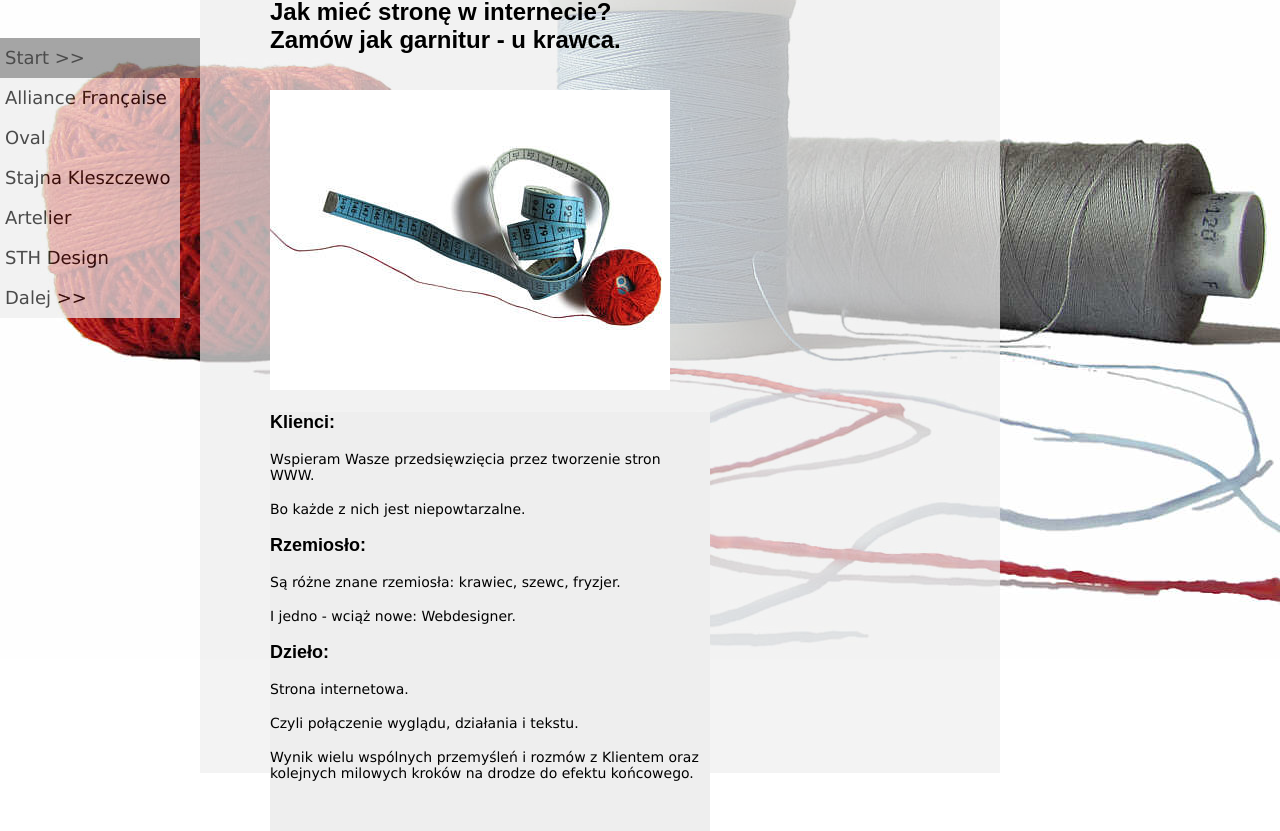
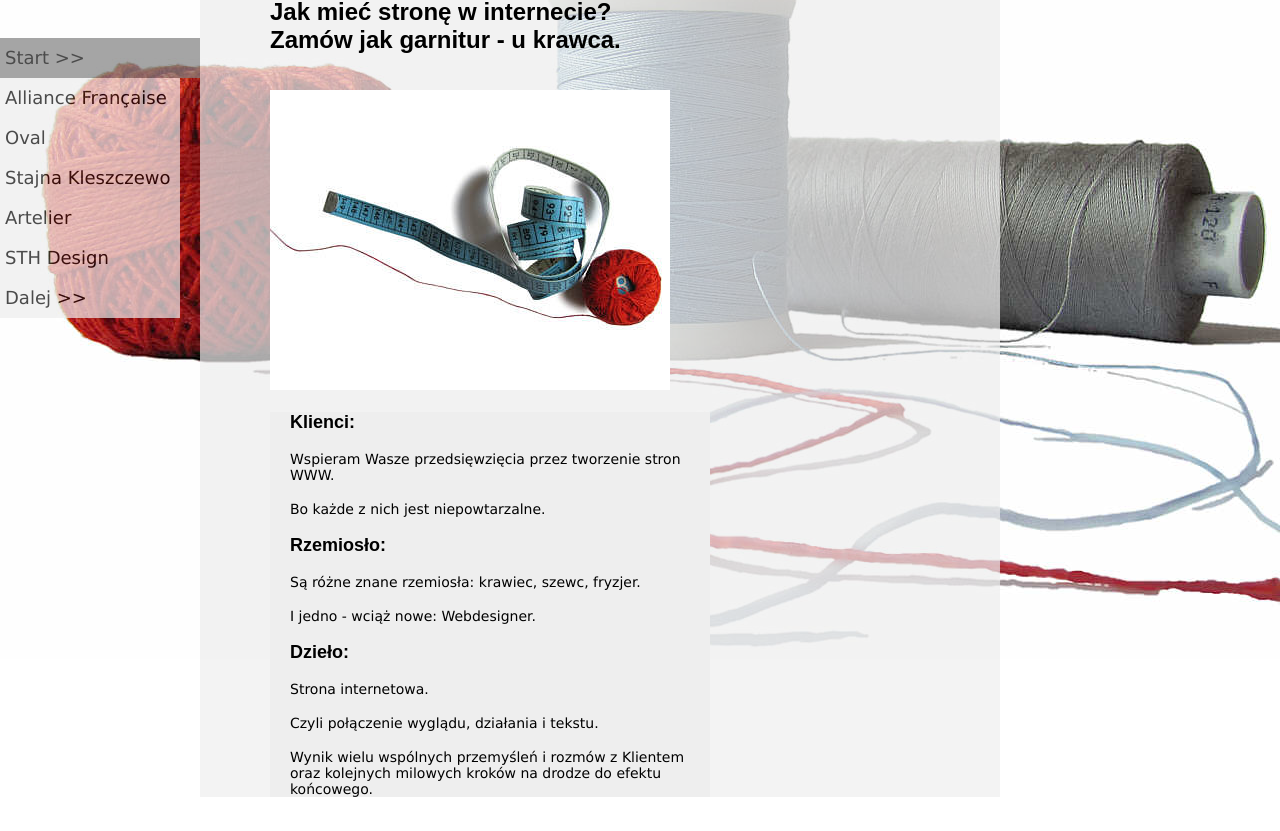
Before and after one commit to kazlas/krawiec, a plain HTML site: page index.html in a window 1280 px wide. Shown: the part 62-893 px from the top of the page. After the commit the page ends 859 px from the top, so only its background shows below. Drawn offline with Linux system fonts and the light colour scheme.

Commit message:
Background only under text, no bottom padding
Background only under text, no bottom padding for animation fix

```diff
--- a/css/curtain-description.css
+++ b/css/curtain-description.css
@@ -26,5 +26,7 @@
 	font-family: Verdana, Tahoma, Arial, sans-serif;
 	font-size:14px;
 	background-color: #EEE;
-	padding-bottom: 50px;
+	padding-top:0px;
+	padding-left: 20px;
+	padding-right: 20px;
 }
--- a/js/description-show.js
+++ b/js/description-show.js
@@ -57,8 +57,9 @@ $(document).ready(function(){
   }
 
   function clearDescription (displayElement) {
-	  $(displayElement).html("");
-	  $(displayElement).css("padding-bottom", 0);
+    $(displayElement).children().each(function(){
+	    $(this).html("");
+	});
   }
 
   function showDescription (displayElement, descriptionId, lang) {
@@ -72,11 +73,6 @@ $(document).ready(function(){
     showPicture ($pictureElement , descriptionId, lang);
     showText ($textElement, descriptionId, lang);
 
-
-    $(displayElement).children().each(function(){
-      totalHeight = totalHeight + $(this).outerHeight();
-    });
-    $(displayElement).css("height", totalHeight);
   }
 
   function showTitle (displayElement, descriptionId, lang) {
@@ -95,7 +91,6 @@ $(document).ready(function(){
   function showText (displayElement, descriptionId, lang) {
 	var description = getDescription (descriptionId, lang);
 	var paragraphsHtml = getParagraphsHtml (description);
-	$(displayElement).css("padding-bottom", "50px");
 	$(displayElement).html(paragraphsHtml);
   }
 
@@ -104,13 +99,12 @@ $(document).ready(function(){
   	  var commonHeight = $(elementHeightPerfect).css("height");
   	  var commonPaddingTop = $(elementHeightPerfect).css("padding-top");
   	  var commonPaddingBottom = $(elementHeightPerfect).css("padding-bottom");
+	  var commonTop = $(elementHeightPerfect).css("top");
 
-	  var addPerfectTop = $(elementHeightPerfect).css("top");
-  	  var changedHeight = parseInt(commonHeight)  + parseInt(addPerfectTop);
+  	  var changedHeight = parseInt(commonHeight)  + parseInt(commonTop)
+  	  					+ parseInt(commonPaddingTop) + parseInt(commonPaddingBottom);
 
 	  $(elementHeightToChange).css("height", changedHeight);
-	  $(elementHeightToChange).css("padding-top", commonPaddingTop);
-	  $(elementHeightToChange).css("padding-bottom", commonPaddingBottom);
   }
 
   function getParagraphsHtml (descriptionJson) {
```
